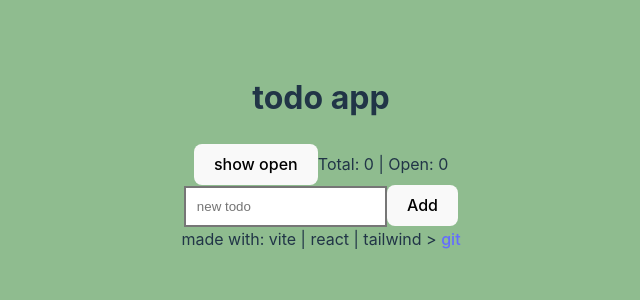
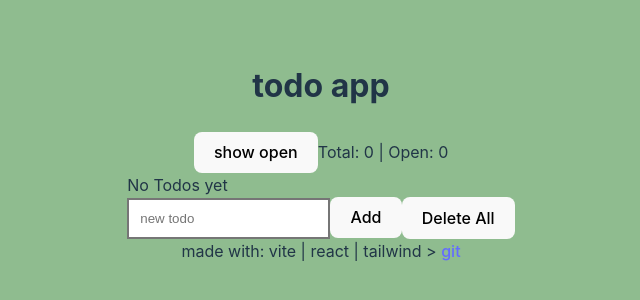
Before and after one commit to FrankBerlin/Practice, a React (Vite) app in the folder frank-to-do/: page / in a window 1280 px wide. Shown: the part 248-548 px from the top of the page, without its empty margins (319-959 px from the left). Built offline with nearby package versions, Linux system fonts and the light colour scheme.

Commit message:
added delete all todos, message for empty todo list

```diff
--- a/frank-to-do/src/App.jsx
+++ b/frank-to-do/src/App.jsx
@@ -33,6 +33,11 @@ function App() {
     setTodos(todos.filter((todo)=> todo.id !== id));
   }
 
+  // todo delete ALL done todos
+  const removeAll = () => {
+    setTodos([]);
+  }
+
   return (
     <>
       <div className='flex flex-col min-w-[360px] md:min-w-[900px] p-2 md:p-4 bg-white rounded-md shadow-md'>
@@ -42,6 +47,9 @@ function App() {
           <Counter todos={todos} />
         </div>
         <div className='p-2 flex bg-blue-100'>
+          {todos.length == 0 &&
+            <div className='flex flex-row w-full items-center p-2 bg-blue-100'>No Todos yet</div>
+          }
           <div id="todolist" className='w-full grid grid-cols-1 md:grid-cols-2 p-2 gap-4'>
             { todos && todos.filter((todo)=> (showOpen && !todo.done) || !showOpen).map((todo) => (
                 <div key={todo.id}>
@@ -56,9 +64,14 @@ function App() {
             ))}
           </div>
         </div>
-          <div className='mt-8'>
-            <input onChange={handleChange} className='p-[11px] border-2 border-solid border-blue-100 mb-4 mr-4 shadow-inner rounded-md' value={newTodo} type='text' placeholder='new todo' aria-label="enter new tdo text"/>
-            <button onClick={()=>addTodo(newTodo)} className='shadow-md bg-green-400 p-2 md:px-5' aria-label=" add new todo">Add</button>
+          <div className='mt-8 flex items-center justify-between'>
+            <div>
+              <input onChange={handleChange} className='p-[11px] border-2 border-solid border-blue-100 mb-4 mr-4 shadow-inner rounded-md' value={newTodo} type='text' placeholder='new todo' aria-label="enter new tdo text"/>
+              <button onClick={()=>addTodo(newTodo)} className='shadow-md bg-green-400 p-2 md:px-5' aria-label=" add new todo">Add</button>
+          </div>
+          <div>
+            <button onClick={removeAll} className='bg-red-200 hover:bg-red-300 py-1 px-2 text-base'>Delete All</button>
+          </div>
           </div>
       </div>
       <Techdetails />
```
